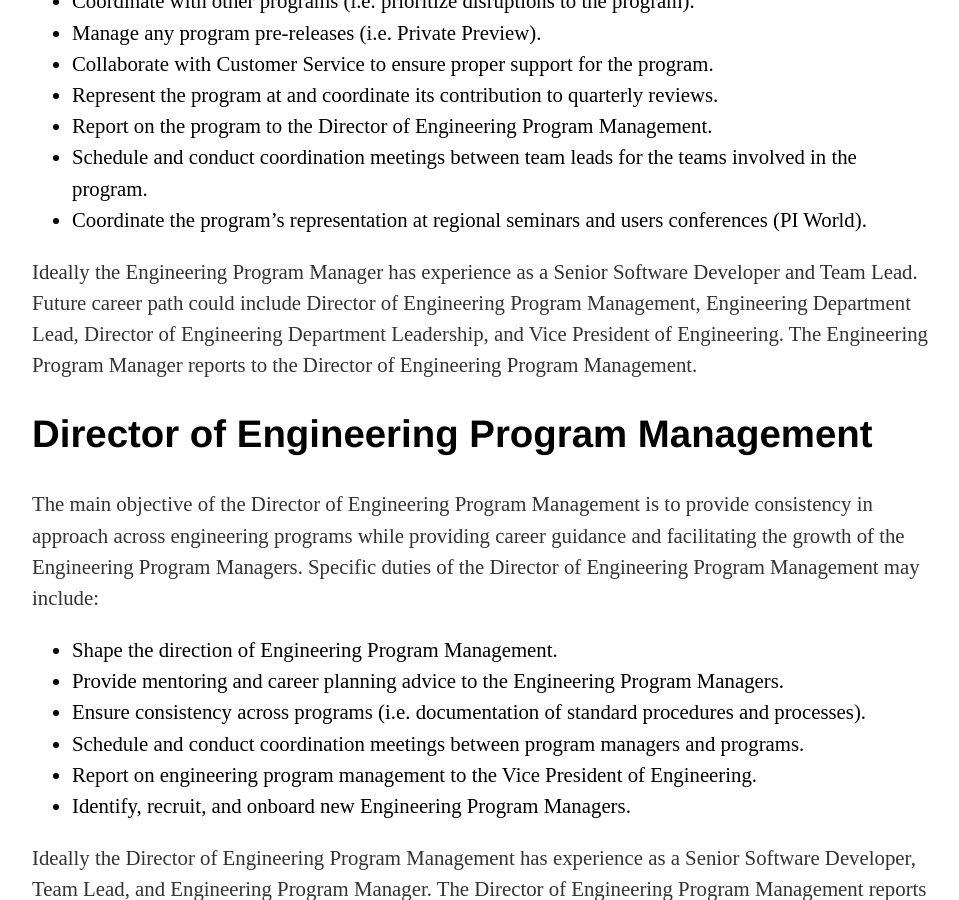
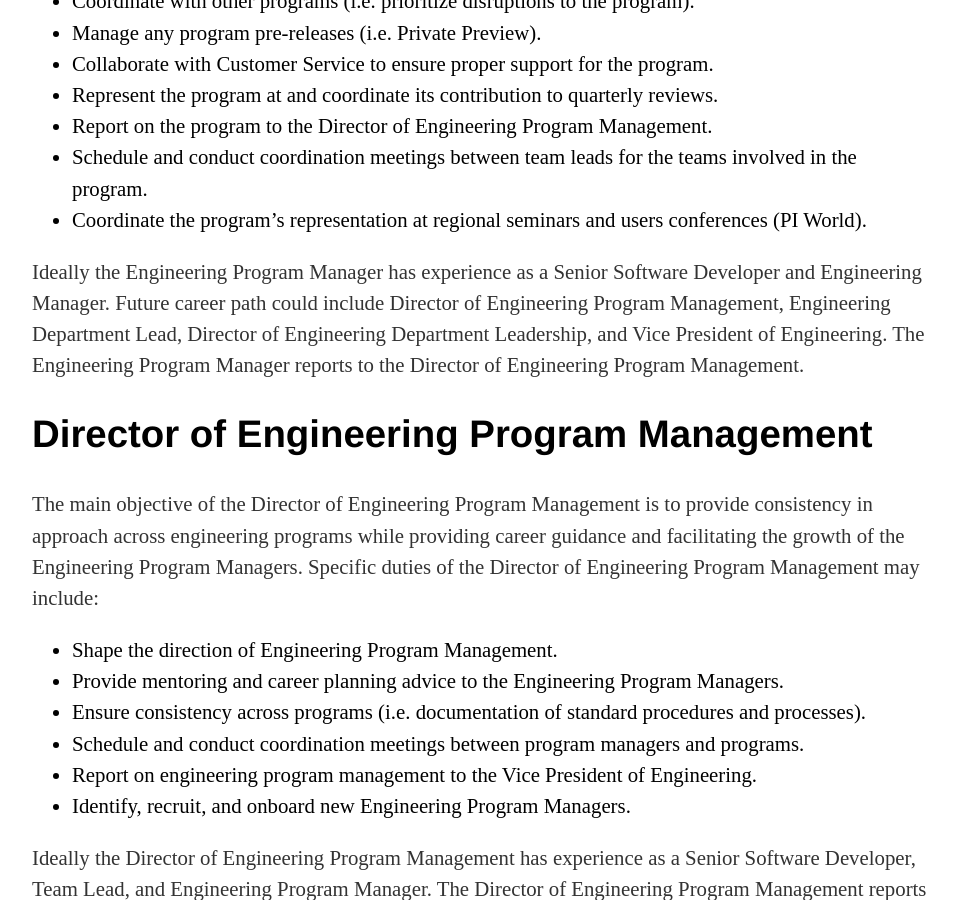
Before and after one commit to OSIEng/osieng.github.io, a Jekyll site: the page built from leadership_track/index.html, in a window 1280 px wide and 900 px high, scrolled down 2756 px. Shown: the whole window, without its empty margins (160-1119 px from the left). Built offline with Jekyll 4.4.1, drawn with Linux system fonts in a browser that asks for light colours.

Commit message:
Update index.html

```diff
--- a/leadership_track/index.html
+++ b/leadership_track/index.html
@@ -87,7 +87,7 @@ tr:nth-child(even) {
 </ul>
 </p>
 <p>
-Ideally the Engineering Program Manager has experience as a Senior Software Developer and Team Lead. Future career path could include Director of Engineering Program Management, Engineering Department Lead, Director of Engineering Department Leadership, and Vice President of Engineering. The Engineering Program Manager reports to the Director of Engineering Program Management.
+Ideally the Engineering Program Manager has experience as a Senior Software Developer and Engineering Manager. Future career path could include Director of Engineering Program Management, Engineering Department Lead, Director of Engineering Department Leadership, and Vice President of Engineering. The Engineering Program Manager reports to the Director of Engineering Program Management.
 </p>
 
 <h2>Director of Engineering Program Management</h2>
```
